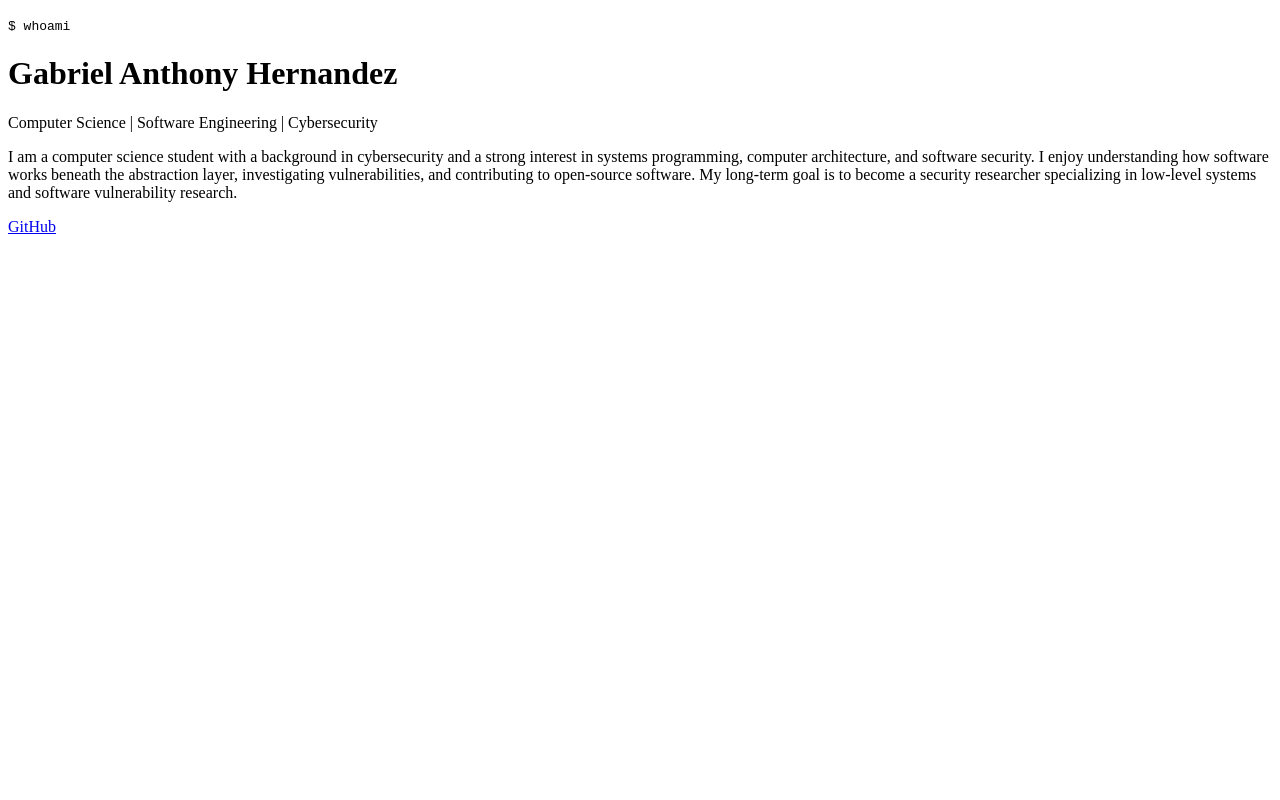
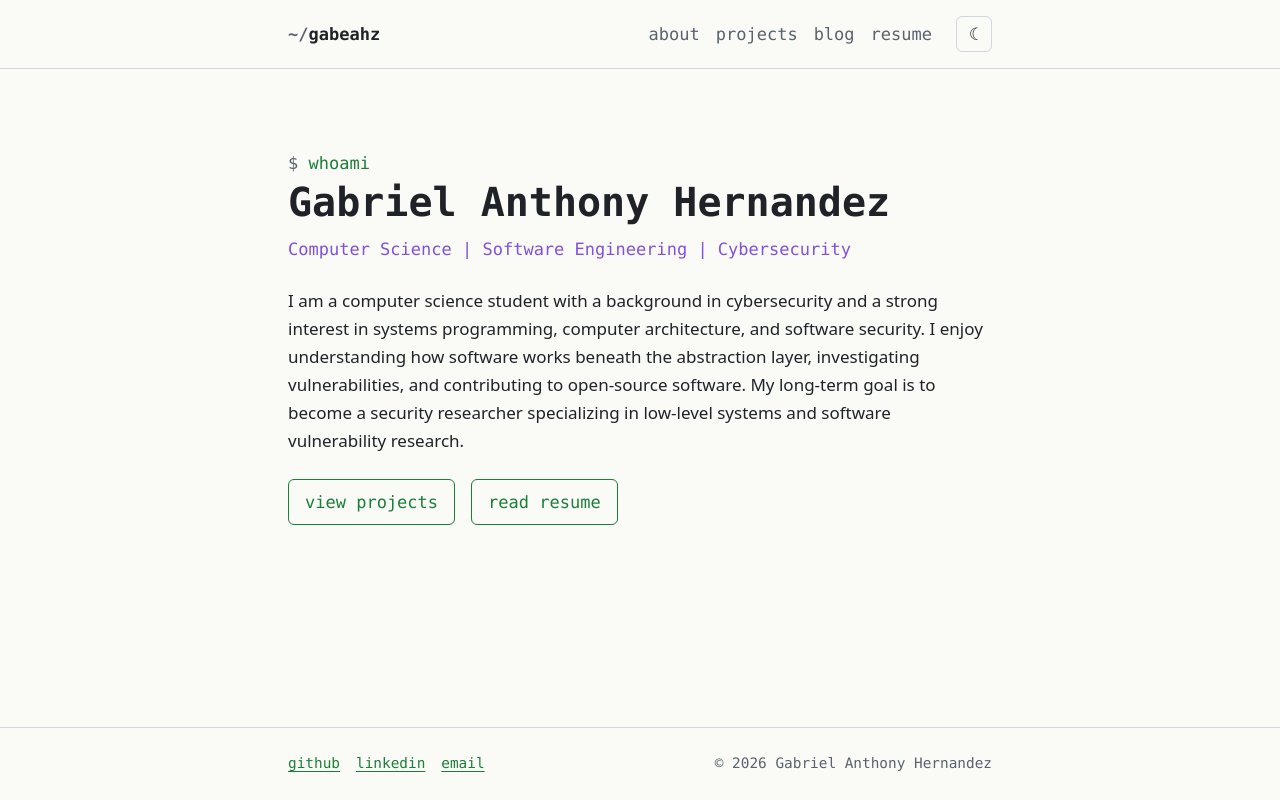
Before and after one commit to okayGravity/okayGravity.github.io, an Astro site: page / in a window 1280 px wide. Built offline with nearby package versions, Linux system fonts and the light colour scheme; Astro itself is replaced by a stand-in of ours.

Commit message:
Add site skeleton: layout, header/nav, theme toggle, footer, core pages

```diff
--- /dev/null
+++ b/src/components/Footer.astro
@@ -0,0 +1,40 @@
+---
+import { profile } from '../data/profile';
+
+const year = new Date().getFullYear();
+const { github, linkedin, email } = profile.links;
+---
+
+<footer class="site-footer">
+  <div class="inner">
+    <ul>
+      <li><a href={github} rel="me">github</a></li>
+      {linkedin && <li><a href={linkedin} rel="me">linkedin</a></li>}
+      {email && <li><a href={`mailto:${email}`}>email</a></li>}
+    </ul>
+    <p class="muted">© {year} {profile.name}</p>
+  </div>
+</footer>
+
+<style>
+  .site-footer {
+    border-top: 1px solid var(--border);
+    font-family: var(--font-mono);
+    font-size: 0.9rem;
+  }
+  .inner {
+    max-width: var(--content-width);
+    margin-inline: auto;
+    padding: var(--space-4) var(--space-3);
+    display: flex;
+    flex-wrap: wrap;
+    justify-content: space-between;
+    gap: var(--space-3);
+  }
+  ul {
+    list-style: none;
+    padding: 0;
+    display: flex;
+    gap: var(--space-3);
+  }
+</style>
--- /dev/null
+++ b/src/components/Header.astro
@@ -0,0 +1,75 @@
+---
+import ThemeToggle from './ThemeToggle.astro';
+import { navLinks } from '../data/nav';
+import { profile } from '../data/profile';
+
+const path = Astro.url.pathname;
+const isActive = (href: string) => path === href || path.startsWith(href);
+---
+
+<header class="site-header">
+  <div class="inner">
+    <a class="brand" href="/">
+      <span class="muted">~/</span>{profile.handle}<span class="cursor" aria-hidden="true">_</span>
+    </a>
+    <nav aria-label="Main">
+      <ul>
+        {navLinks.map((link) => (
+          <li>
+            <a href={link.href} aria-current={isActive(link.href) ? 'page' : undefined}>
+              {link.label}
+            </a>
+          </li>
+        ))}
+      </ul>
+    </nav>
+    <ThemeToggle />
+  </div>
+</header>
+
+<style>
+  .site-header {
+    border-bottom: 1px solid var(--border);
+    font-family: var(--font-mono);
+  }
+  .inner {
+    max-width: var(--content-width);
+    margin-inline: auto;
+    padding: var(--space-3);
+    display: flex;
+    flex-wrap: wrap;
+    align-items: center;
+    gap: var(--space-2) var(--space-4);
+  }
+  .brand {
+    color: var(--fg);
+    font-weight: 700;
+    text-decoration: none;
+    margin-right: auto;
+  }
+  .cursor {
+    color: var(--accent);
+    animation: blink 1.1s steps(1) infinite;
+  }
+  @keyframes blink { 50% { opacity: 0; } }
+
+  ul {
+    list-style: none;
+    padding: 0;
+    display: flex;
+    flex-wrap: wrap;
+    gap: var(--space-3);
+  }
+  nav a {
+    color: var(--fg-muted);
+    text-decoration: none;
+  }
+  nav a:hover { color: var(--fg); }
+  nav a[aria-current='page'] { color: var(--accent); }
+  nav a[aria-current='page']::before { content: './'; }
+
+  /* On narrow screens the nav drops to its own full-width row. */
+  @media (max-width: 34rem) {
+    nav { order: 3; width: 100%; }
+  }
+</style>
--- /dev/null
+++ b/src/components/ThemeToggle.astro
@@ -0,0 +1,48 @@
+<button type="button" class="theme-toggle" aria-label="Toggle dark mode">
+  <span class="icon-dark" aria-hidden="true">☾</span>
+  <span class="icon-light" aria-hidden="true">☀</span>
+</button>
+
+<style>
+  .theme-toggle {
+    background: none;
+    border: 1px solid var(--border);
+    border-radius: var(--radius);
+    color: var(--fg);
+    width: 2.25rem;
+    height: 2.25rem;
+    cursor: pointer;
+    line-height: 1;
+  }
+  .theme-toggle:hover { border-color: var(--accent); }
+
+  /* Show the icon for the theme you'd switch TO. */
+  .icon-light { display: none; }
+  :global([data-mode='dark']) .icon-dark { display: none; }
+  :global([data-mode='dark']) .icon-light { display: inline; }
+</style>
+
+<script>
+  const root = document.documentElement;
+  const button = document.querySelector<HTMLButtonElement>('.theme-toggle')!;
+  const media = window.matchMedia('(prefers-color-scheme: dark)');
+
+  const currentMode = () =>
+    root.dataset.theme ?? (media.matches ? 'dark' : 'light');
+
+  function sync() {
+    const mode = currentMode();
+    root.dataset.mode = mode;
+    button.setAttribute('aria-pressed', String(mode === 'dark'));
+  }
+
+  button.addEventListener('click', () => {
+    const next = currentMode() === 'dark' ? 'light' : 'dark';
+    root.dataset.theme = next;
+    localStorage.setItem('theme', next);
+    sync();
+  });
+
+  media.addEventListener('change', sync);
+  sync();
+</script>
--- /dev/null
+++ b/src/data/nav.ts
@@ -0,0 +1,6 @@
+export const navLinks = [
+  { href: "/about/", label: "about" },
+  { href: "/projects/", label: "projects" },
+  { href: "/blog/", label: "blog" },
+  { href: "/resume/", label: "resume" },
+];
--- a/src/data/profile.ts
+++ b/src/data/profile.ts
@@ -6,8 +6,8 @@ export const profile = {
   links: {
     github: "https://github.com/okayGravity",
     // TODO: fill in once available
-    linkedin: "",
-    email: "",
+    linkedin: "https://www.linkedin.com/in/gabeahz/",
+    email: "gabeahz@gmail.com",
   },
   shortBio:
     "I am a computer science student with a background in cybersecurity and a strong interest in systems programming, computer architecture, and software security. I enjoy understanding how software works beneath the abstraction layer, investigating vulnerabilities, and contributing to open-source software. My long-term goal is to become a security researcher specializing in low-level systems and software vulnerability research.",
--- /dev/null
+++ b/src/layouts/BaseLayout.astro
@@ -0,0 +1,48 @@
+---
+import '../styles/global.css';
+import Header from '../components/Header.astro';
+import Footer from '../components/Footer.astro';
+import { profile } from '../data/profile';
+
+interface Props {
+  title?: string;
+  description?: string;
+}
+
+const { title, description = profile.shortBio } = Astro.props;
+const fullTitle = title ? `${title} | ${profile.name}` : profile.name;
+const canonical = new URL(Astro.url.pathname, Astro.site);
+---
+
+<!doctype html>
+<html lang="en">
+  <head>
+    <meta charset="utf-8" />
+    <meta name="viewport" content="width=device-width, initial-scale=1" />
+    <title>{fullTitle}</title>
+    <meta name="description" content={description} />
+    <link rel="canonical" href={canonical} />
+    <link rel="icon" type="image/svg+xml" href="/favicon.svg" />
+
+    <meta property="og:type" content="website" />
+    <meta property="og:title" content={fullTitle} />
+    <meta property="og:description" content={description} />
+    <meta property="og:url" content={canonical} />
+
+    <!-- Runs before paint so a saved theme never flashes the wrong colors. -->
+    <script is:inline>
+      const saved = localStorage.getItem('theme');
+      if (saved === 'light' || saved === 'dark') {
+        document.documentElement.dataset.theme = saved;
+      }
+    </script>
+  </head>
+  <body>
+    <a class="skip-link" href="#main">Skip to content</a>
+    <Header />
+    <main id="main">
+      <slot />
+    </main>
+    <Footer />
+  </body>
+</html>
--- a/src/pages/index.astro
+++ b/src/pages/index.astro
@@ -1,23 +1,32 @@
 ---
+import BaseLayout from '../layouts/BaseLayout.astro';
 import { profile } from '../data/profile';
 ---
 
-<html lang="en">
-	<head>
-		<meta charset="utf-8" />
-		<link rel="icon" type="image/svg+xml" href="/favicon.svg" />
-		<link rel="icon" href="/favicon.ico" />
-		<meta name="viewport" content="width=device-width" />
-		<meta name="description" content={profile.shortBio} />
-		<title>{profile.name}</title>
-	</head>
-	<body>
-		<main>
-			<p><code>$ whoami</code></p>
-			<h1>{profile.name}</h1>
-			<p>{profile.tagline}</p>
-			<p>{profile.shortBio}</p>
-			<a href={profile.links.github}>GitHub</a>
-		</main>
-	</body>
-</html>
+<BaseLayout>
+  <section class="hero">
+    <p class="prompt">whoami</p>
+    <h1>{profile.name}</h1>
+    <p class="tagline">{profile.tagline}</p>
+    <p>{profile.shortBio}</p>
+    <div class="actions">
+      <a class="button" href="/projects/">view projects</a>
+      <a class="button" href="/resume/">read resume</a>
+    </div>
+  </section>
+</BaseLayout>
+
+<style>
+  .hero { padding-block: var(--space-5); }
+  .tagline {
+    font-family: var(--font-mono);
+    color: var(--accent-2);
+    margin-block: var(--space-2) var(--space-4);
+  }
+  .actions {
+    display: flex;
+    flex-wrap: wrap;
+    gap: var(--space-3);
+    margin-top: var(--space-4);
+  }
+</style>
--- /dev/null
+++ b/src/styles/global.css
@@ -0,0 +1,129 @@
+/*
+ * Design tokens. light-dark(<light>, <dark>) picks a value based on the
+ * element's color-scheme, so each color is defined once for both themes.
+ */
+:root {
+  color-scheme: light dark;
+
+  --bg: light-dark(#fafaf7, #0e1116);
+  --bg-elevated: light-dark(#ffffff, #161b22);
+  --fg: light-dark(#1f2328, #d6deeb);
+  --fg-muted: light-dark(#59636e, #8b949e);
+  --border: light-dark(#d0d7de, #30363d);
+  --accent: light-dark(#1a7f37, #7ee787);
+  --accent-2: light-dark(#8250df, #d2a8ff);
+
+  --font-sans: system-ui, -apple-system, "Segoe UI", Roboto, sans-serif;
+  --font-mono: ui-monospace, "JetBrains Mono", "Fira Code", Menlo, Consolas, monospace;
+
+  --space-1: 0.25rem;
+  --space-2: 0.5rem;
+  --space-3: 1rem;
+  --space-4: 1.5rem;
+  --space-5: 2.5rem;
+  --space-6: 4rem;
+
+  --content-width: 46rem;
+  --radius: 6px;
+}
+
+/* Set by the theme toggle; overrides the OS preference. */
+:root[data-theme="light"] { color-scheme: light; }
+:root[data-theme="dark"] { color-scheme: dark; }
+
+/* --- Minimal reset --- */
+*, *::before, *::after { box-sizing: border-box; }
+* { margin: 0; }
+img, svg, video { display: block; max-width: 100%; height: auto; }
+input, button, textarea, select { font: inherit; }
+
+/* --- Base --- */
+html { -webkit-text-size-adjust: 100%; }
+
+body {
+  min-height: 100dvh;
+  display: flex;
+  flex-direction: column;
+  background: var(--bg);
+  color: var(--fg);
+  font-family: var(--font-sans);
+  font-size: 1.0625rem;
+  line-height: 1.65;
+}
+
+main {
+  flex: 1;
+  width: 100%;
+  max-width: var(--content-width);
+  margin-inline: auto;
+  padding: var(--space-5) var(--space-3);
+}
+
+h1, h2, h3 {
+  font-family: var(--font-mono);
+  line-height: 1.25;
+  text-wrap: balance;
+}
+h1 { font-size: clamp(1.75rem, 5vw, 2.5rem); }
+h2 { font-size: 1.4rem; margin-top: var(--space-5); margin-bottom: var(--space-3); }
+h3 { font-size: 1.1rem; }
+
+p + p { margin-top: var(--space-3); }
+
+a { color: var(--accent); text-underline-offset: 0.2em; }
+a:hover { text-decoration-thickness: 2px; }
+
+code, kbd, pre { font-family: var(--font-mono); font-size: 0.9em; }
+
+ul { padding-left: 1.25rem; }
+
+/* --- Accessibility --- */
+:focus-visible {
+  outline: 2px solid var(--accent);
+  outline-offset: 3px;
+  border-radius: 2px;
+}
+
+.skip-link {
+  position: absolute;
+  left: var(--space-3);
+  top: -100px;
+  padding: var(--space-2) var(--space-3);
+  background: var(--accent);
+  color: var(--bg);
+  z-index: 100;
+}
+.skip-link:focus { top: var(--space-3); }
+
+.visually-hidden {
+  position: absolute;
+  width: 1px;
+  height: 1px;
+  overflow: hidden;
+  clip: rect(0 0 0 0);
+  white-space: nowrap;
+}
+
+@media (prefers-reduced-motion: reduce) {
+  *, *::before, *::after {
+    animation-duration: 0.01ms !important;
+    animation-iteration-count: 1 !important;
+    transition-duration: 0.01ms !important;
+  }
+}
+
+/* --- Small shared utilities --- */
+.prompt { font-family: var(--font-mono); color: var(--accent); }
+.prompt::before { content: "$ "; color: var(--fg-muted); }
+
+.muted { color: var(--fg-muted); }
+
+.button {
+  display: inline-block;
+  padding: var(--space-2) var(--space-3);
+  border: 1px solid var(--accent);
+  border-radius: var(--radius);
+  font-family: var(--font-mono);
+  text-decoration: none;
+}
+.button:hover { background: var(--accent); color: var(--bg); }
```
Also changed, not shown: src/pages/404.astro (added, +10 -0 lines), src/pages/about.astro (added, +17 -0 lines), src/pages/blog/index.astro (added, +9 -0 lines), src/pages/projects/index.astro (added, +9 -0 lines), src/pages/resume.astro (added, +89 -0 lines).
